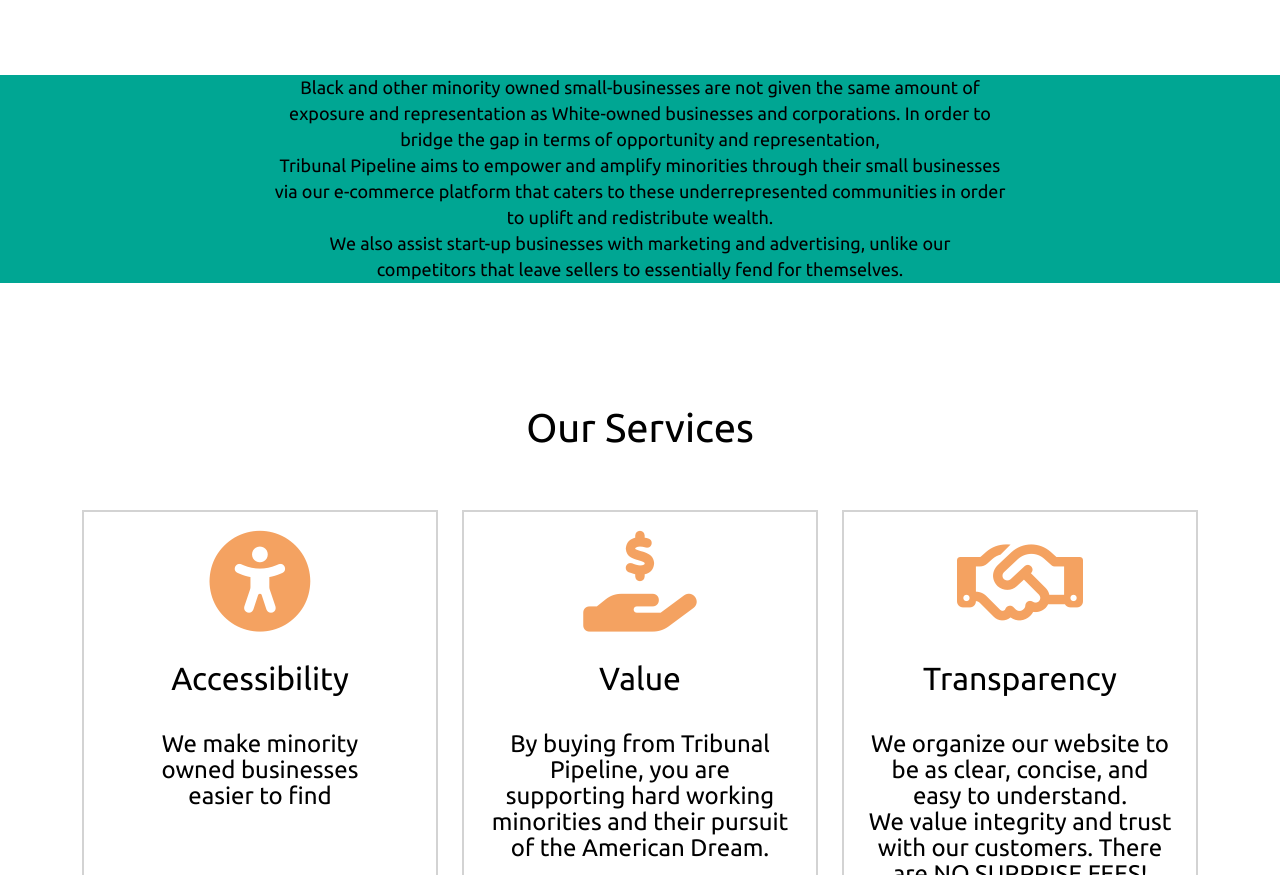
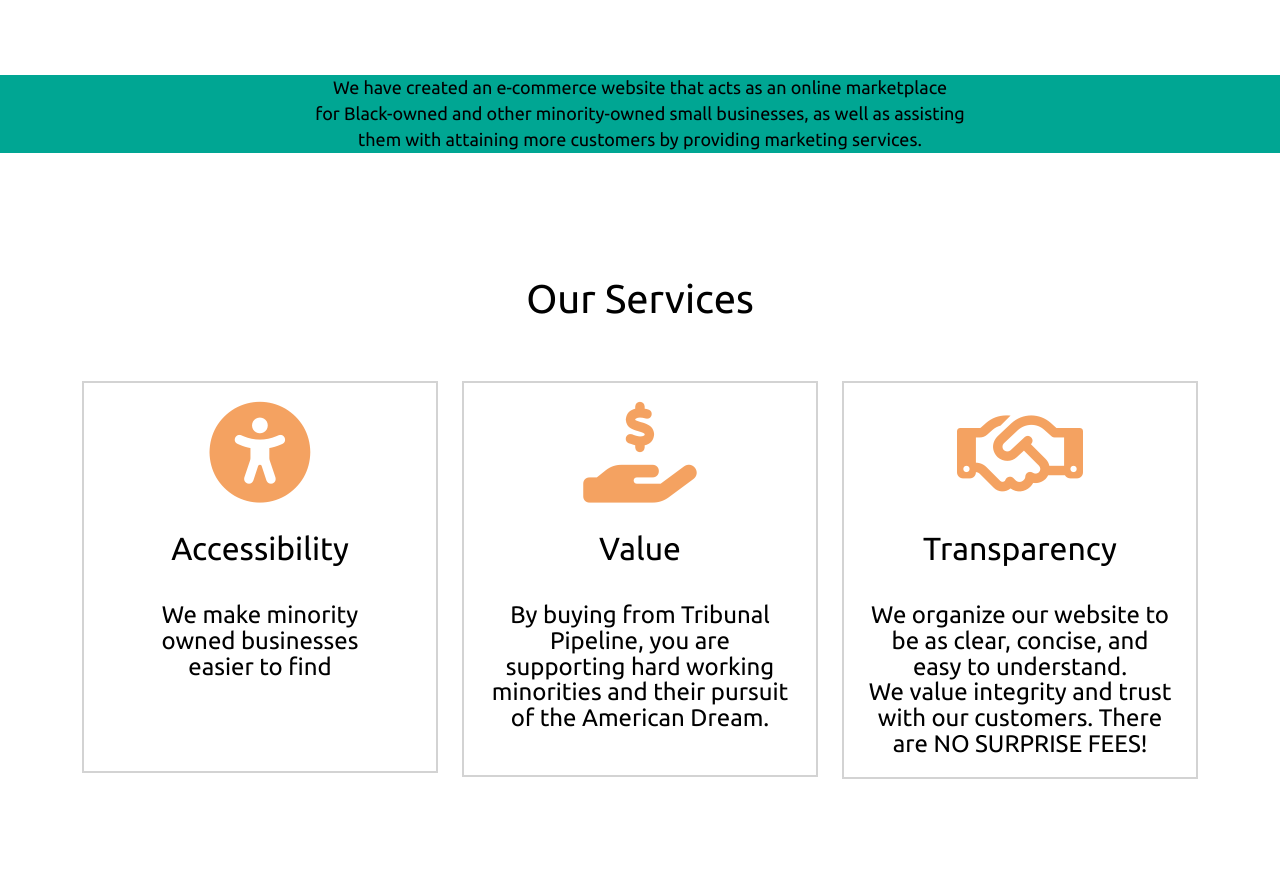
Before and after one commit to Kevin635/TP, a plain HTML site: page service.html in a window 1280 px wide. Shown: the part 1227-2102 px from the top of the page. Drawn offline with nearby package versions, Linux system fonts and the light colour scheme.

Commit message:
Changed the service and about page

```diff
--- a/service.html
+++ b/service.html
@@ -153,17 +153,15 @@
     <div class="container-fluid" style="background-color:#00a693;">
       <div class="container" style="text-align: center; color: black;font-size:large;font-weight:lighter;">
         <p>
-          Black and other minority owned small-businesses are not given the same amount of<br>
-          exposure and representation as White-owned businesses and corporations. In order to<br>
-          bridge the gap in terms of opportunity and representation,<br>
-          Tribunal Pipeline aims to empower and amplify minorities through their small businesses<br>
-          via our e-commerce platform that caters to these underrepresented communities in order<br>
-          to uplift and redistribute wealth.<br>
-          We also assist start-up businesses with marketing and advertising, unlike our<br>
-          competitors that leave sellers to essentially fend for themselves.
+          We have created an e-commerce website that acts as an online marketplace<br>
+          for Black-owned and other minority-owned small businesses, as well as assisting<br>
+          them with attaining more customers by providing marketing services.
+
         </p>
       </div>
     </div>
+
+
 
     <!--End of Body 2---------------------------------------------------------->
 
```
Also changed, not shown: About.html (+7 -2 lines).
